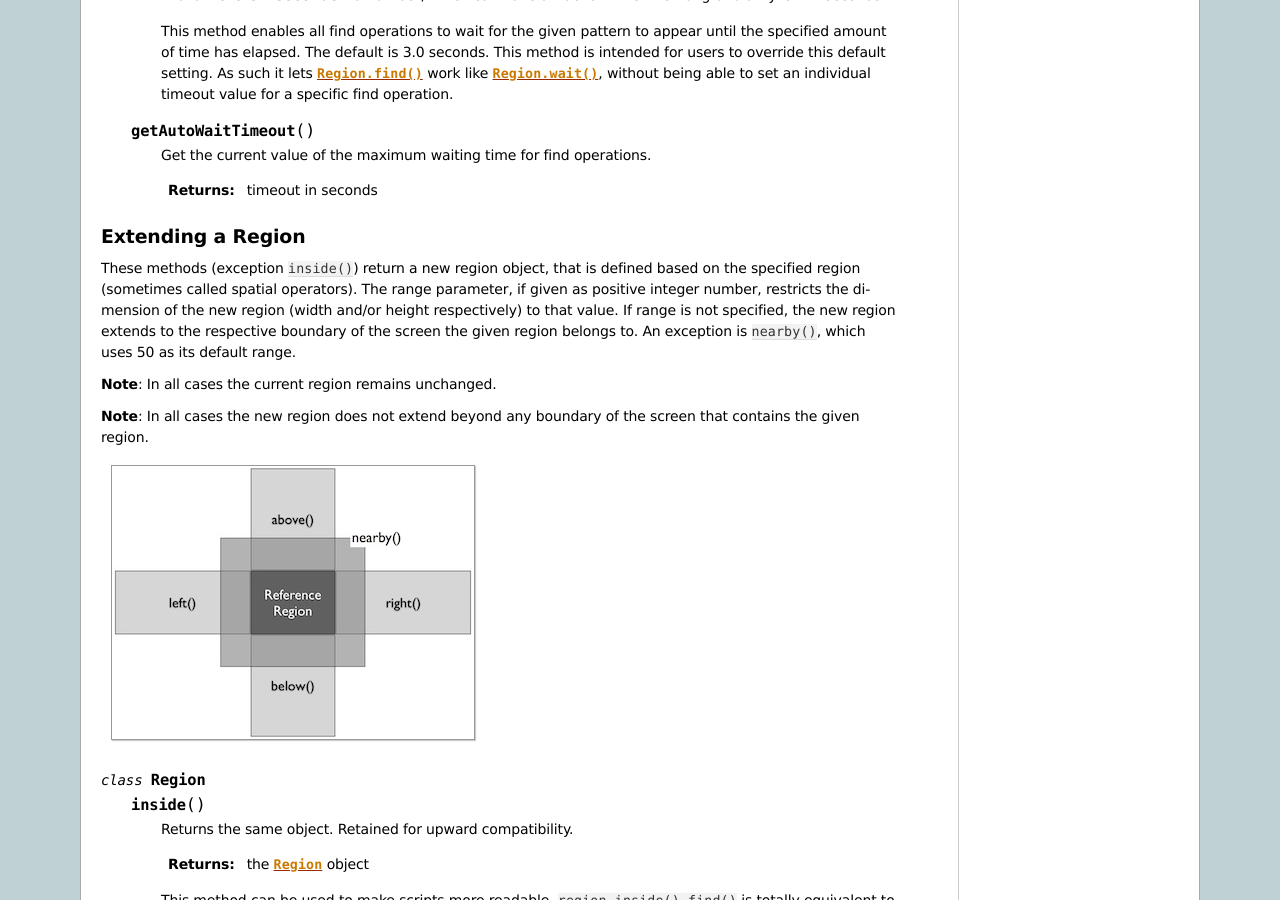
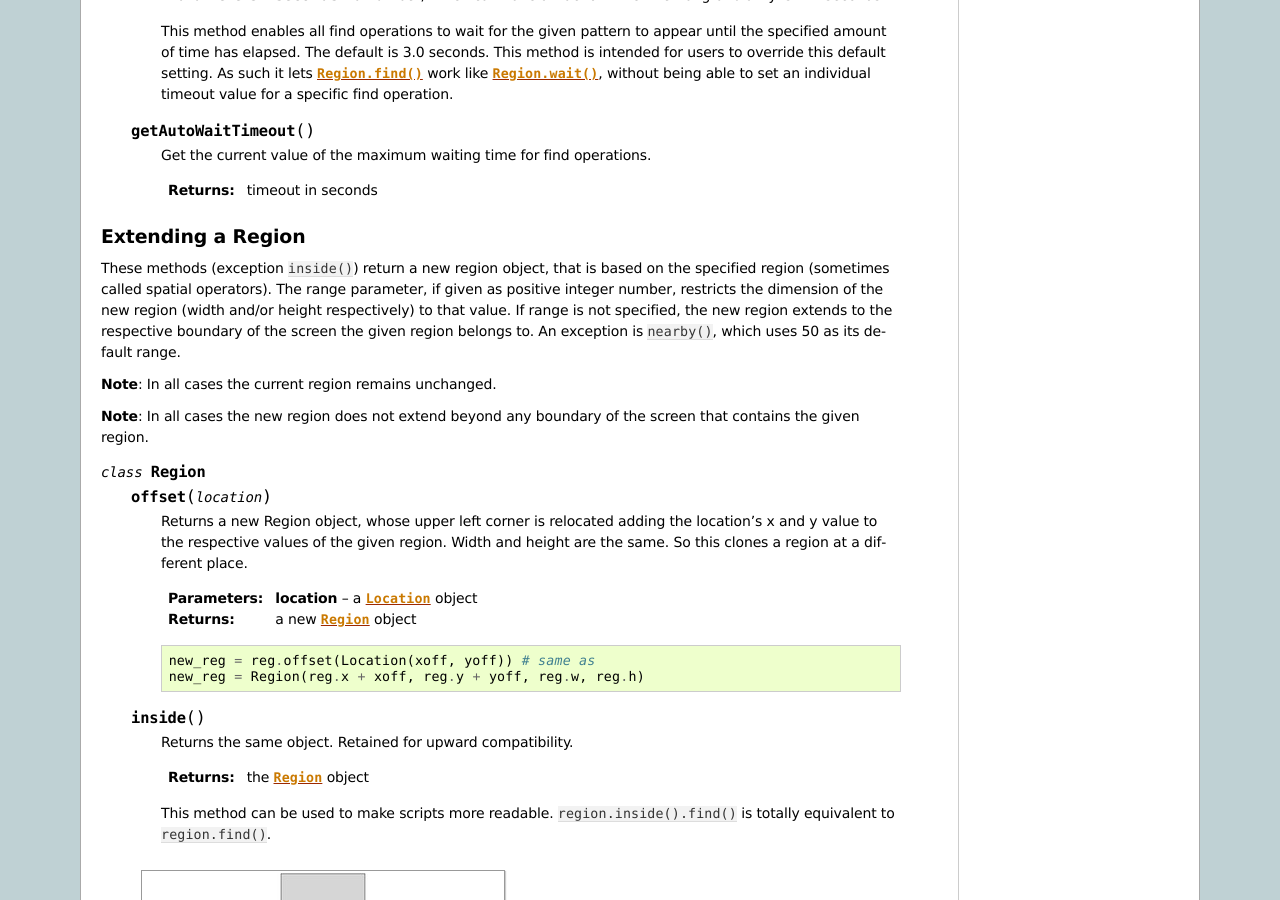
Before and after one commit to ck1125/sikuli, a Sphinx documentation site: the page built from docs/source/region.rst, in a window 1280 px wide and 900 px high, scrolled down 3646 px. Built offline with Sphinx 7.4.7, drawn with Linux system fonts in a browser that asks for light colours.

Commit message:
docs region offset added

```diff
--- a/docs/source/region.rst
+++ b/docs/source/region.rst
@@ -252,7 +252,7 @@ Extending a Region
 ------------------
 
 These methods (exception ``inside()``) return a new region object, that is
-defined based on the specified region (sometimes called spatial operators).
+based on the specified region (sometimes called spatial operators).
 The range parameter, if given as positive integer number, restricts the
 dimension of the new region (width and/or height respectively) to that
 value. If range is not specified, the new region extends to the respective
@@ -264,9 +264,21 @@ which uses 50 as its default range.
 **Note**: In all cases the new region does not extend beyond any boundary of the
 screen that contains the given region.
 
-.. image:: spatial.jpg
+.. py:class:: Region
 
-.. py:class:: Region
+	.. py:method:: offset(location)
+
+		Returns a new Region object, whose upper left corner is relocated
+		adding the location's x and y value to the respective values of the given region.
+		Width and height are the same. So this clones a region at a different place.
+
+		:param location: a :py:class:`Location` object
+		:return: a new :py:class:`Region` object
+
+		::
+
+			new_reg = reg.offset(Location(xoff, yoff)) # same as
+			new_reg = Region(reg.x + xoff, reg.y + yoff, reg.w, reg.h)
 
 	.. py:method:: inside()
 
@@ -276,6 +288,8 @@ screen that contains the given region.
 
 		This method can be used to make scripts more readable.
 		``region.inside().find()`` is totally equivalent to ``region.find()``.
+
+	.. image:: spatial.jpg
 
 	.. py:method:: nearby([range])
 
```
